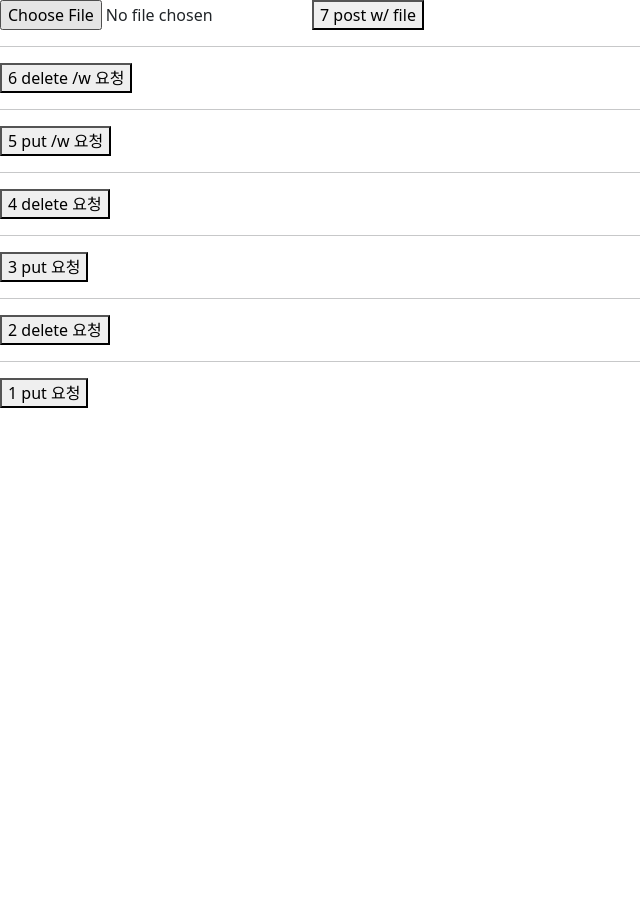
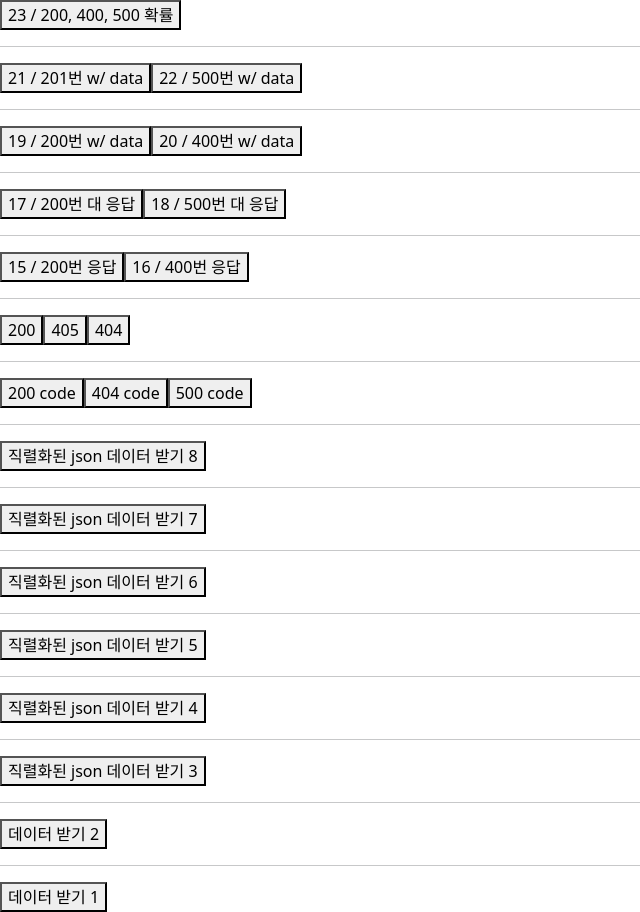
Before and after one commit to minki-jeon/react_lecture, a React (Vite) app: page / in a window 1280 px wide. Shown: the whole page, without its empty margins (0-640 px from the left). Before the commit the page ends 800 px from the top, so only its background shows below. Built offline with nearby package versions, Linux system fonts and the light colour scheme.

Commit message:
axios Response

```diff
--- a/src/main.jsx
+++ b/src/main.jsx
@@ -3,11 +3,11 @@ import { createRoot } from "react-dom/client";
 
 import "bootstrap/dist/css/bootstrap.min.css";
 
-import App55 from "./App55.jsx";
+import App57 from "./App57.jsx";
 
 createRoot(document.getElementById("root")).render(
   // strict mode : 렌더링할 때, 모든 컴포넌트를 [마운트->언마운트->마운트] 과정을 수행한다.
   // <StrictMode>
-  <App55 />,
+  <App57 />,
   // </StrictMode>,
 );
```
